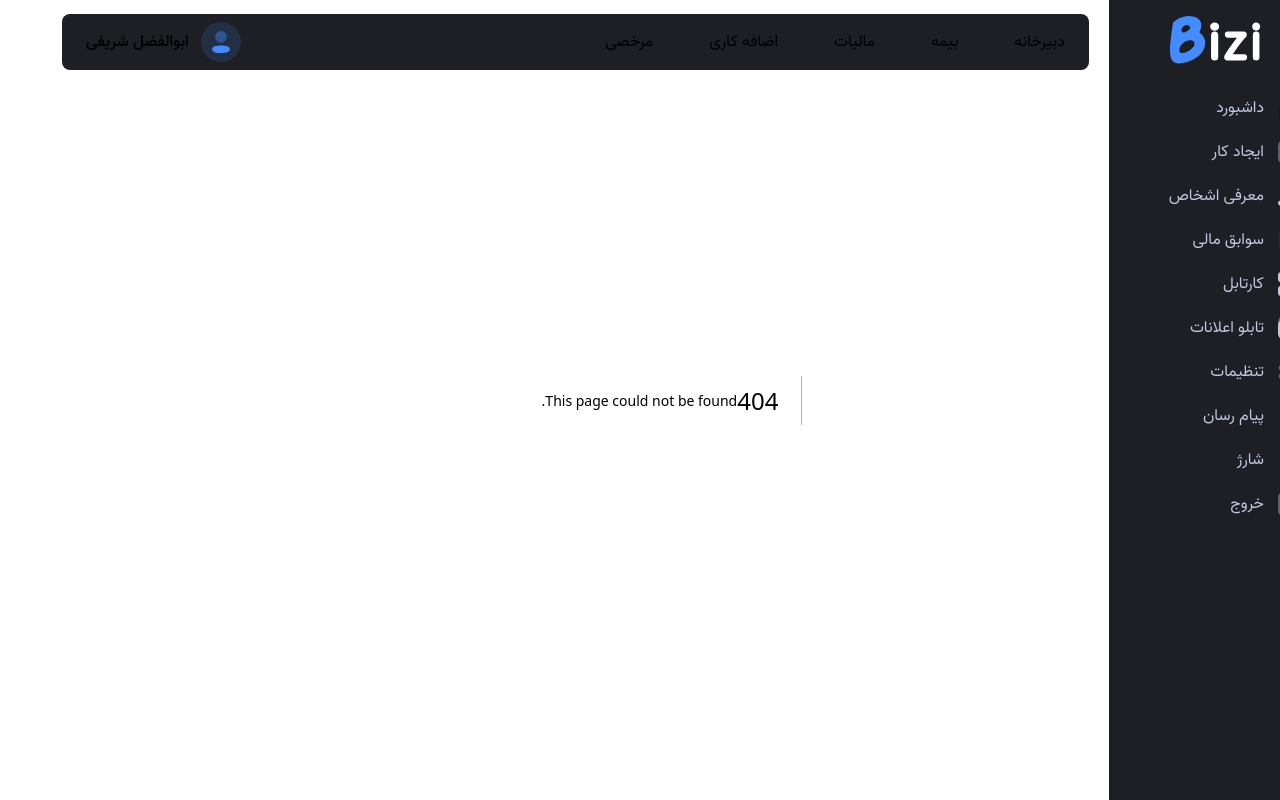
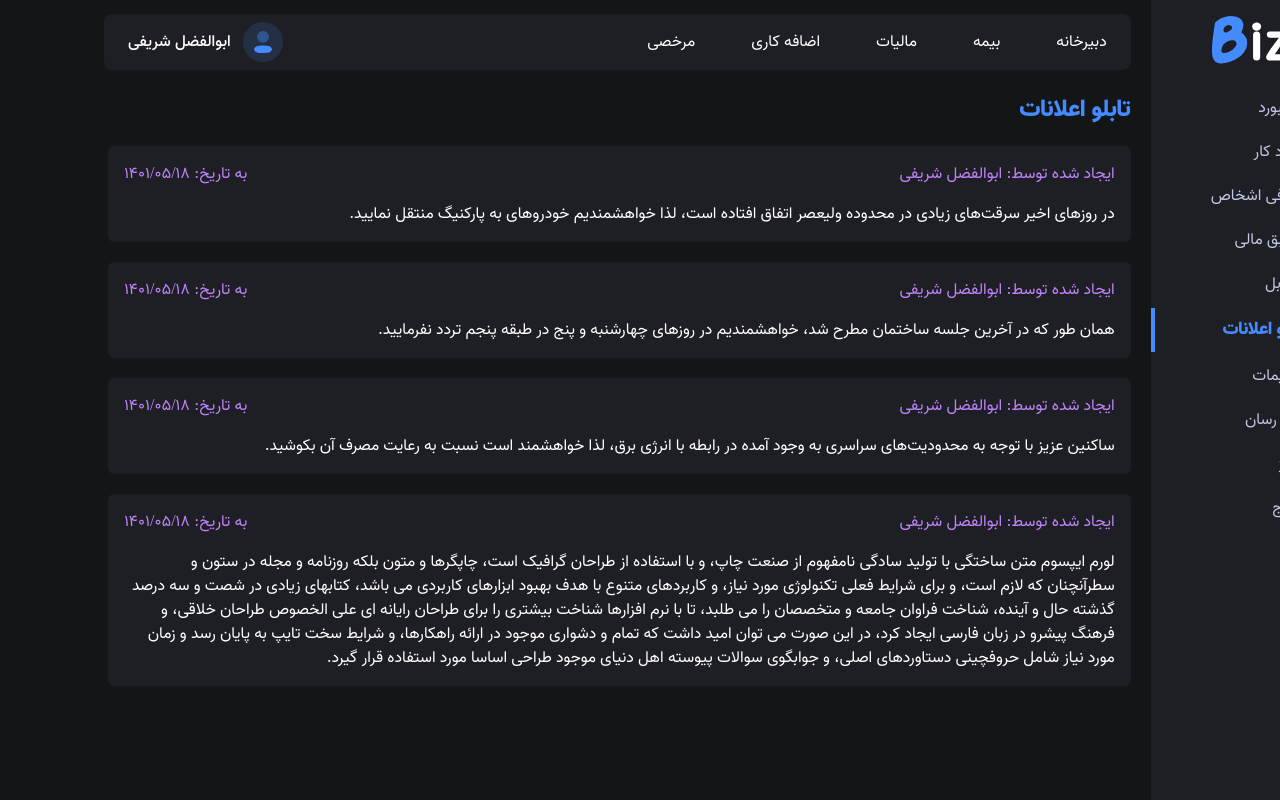
Before and after one commit to vcabolfazl/Admin-Dashboard, a Next.js app: page /Bulletin in a window 1280 px wide. Before the commit this address had no page. Built offline with nearby package versions, Linux system fonts and the light colour scheme.

Commit message:
feat => Development of the Bulletin page

```diff
--- a/src/components/navbar.jsx
+++ b/src/components/navbar.jsx
@@ -57,8 +57,8 @@ export default function Navbar({ hidden }) {
           </Link>
         </li>
 
-        <li className={`w-full px-5 py-2   ${router.pathname == "/folder" ? "navLink__active" : "font-VazirR text-deactivate"}`}>
-          <Link href={"/folder"} className='flex gap-x-3.5 items-center w-fit'>
+        <li className={`w-full px-5 py-2   ${router.pathname == "/Bulletin" ? "navLink__active" : "font-VazirR text-deactivate"}`}>
+          <Link href={"/Bulletin"} className='flex gap-x-3.5 items-center w-fit'>
             <svg className='w-6 h-6 '>
               <use href='#folder'></use>
             </svg>
--- /dev/null
+++ b/src/pages/Bulletin.jsx
@@ -0,0 +1,51 @@
+import React from 'react'
+
+export default function Bulletin() {
+ return (
+  <div className="mt-20 float-left w-full md:w-5/6 md:px-5 md:pt-3.5">
+   <h2 className="font-VazirB text-2xl text-secondary px-5 md:px-0">تابلو اعلانات</h2>
+   <div className="mt-5 space-y-5 relative scroll overflow-auto max-h-[35rem]">
+
+    <div className="p-4 bg-primry rounded-md ml-1">
+     <div className="flex w-full items-center justify-between text-purple mb-4">
+      <p>ایجاد شده توسط: ابوالفضل شریفی</p>
+      <p>به تاریخ: ۱۴۰۱/۰۵/۱۸</p>
+     </div>
+     <span>در روزهای اخیر سرقت‌های زیادی در محدوده ولیعصر اتفاق افتاده است، لذا خواهشمندیم خودروهای به پارکنیگ منتقل نمایید.</span>
+    </div>
+
+    <div className="p-4 bg-primry rounded-md ml-1">
+     <div className="flex w-full items-center justify-between text-purple mb-4">
+      <p>ایجاد شده توسط: ابوالفضل شریفی</p>
+      <p>به تاریخ: ۱۴۰۱/۰۵/۱۸</p>
+     </div>
+     <span>همان طور که در آخرین جلسه ساختمان مطرح شد، خواهشمندیم در روزهای چهارشنبه و پنج در طبقه پنجم تردد نفرمایید. </span>
+    </div>
+
+    <div className="p-4 bg-primry rounded-md ml-1">
+     <div className="flex w-full items-center justify-between text-purple mb-4">
+      <p>ایجاد شده توسط: ابوالفضل شریفی</p>
+      <p>به تاریخ: ۱۴۰۱/۰۵/۱۸</p>
+     </div>
+     <span>ساکنین عزیز با توجه به محدودیت‌های سراسری به وجود آمده در رابطه با انرژی برق، لذا خواهشمند است  نسبت به رعایت مصرف آن بکوشید.</span>
+    </div>
+
+    <div className="p-4 bg-primry rounded-md ml-1">
+     <div className="flex w-full items-center justify-between text-purple mb-4">
+      <p>ایجاد شده توسط: ابوالفضل شریفی</p>
+      <p>به تاریخ: ۱۴۰۱/۰۵/۱۸</p>
+     </div>
+     <span>لورم ایپسوم متن ساختگی با تولید سادگی نامفهوم از صنعت چاپ، و با استفاده از طراحان گرافیک است، چاپگرها و متون بلکه روزنامه و مجله در ستون و سطرآنچنان که لازم است، و برای شرایط فعلی تکنولوژی مورد نیاز، و کاربردهای متنوع با هدف بهبود ابزارهای کاربردی می باشد، کتابهای زیادی در شصت و سه درصد گذشته حال و آینده، شناخت فراوان جامعه و متخصصان را می طلبد، تا با نرم افزارها شناخت بیشتری را برای طراحان رایانه ای علی الخصوص طراحان خلاقی، و فرهنگ پیشرو در زبان فارسی ایجاد کرد، در این صورت می توان امید داشت که تمام و دشواری موجود در ارائه راهکارها، و شرایط سخت تایپ به پایان رسد و زمان مورد نیاز شامل حروفچینی دستاوردهای اصلی، و جوابگوی سوالات پیوسته اهل دنیای موجود طراحی اساسا مورد استفاده قرار گیرد.</span>
+    </div>
+    <div className="p-4 bg-primry rounded-md ml-1">
+     <div className="flex w-full items-center justify-between text-purple mb-4">
+      <p>ایجاد شده توسط: ابوالفضل شریفی</p>
+      <p>به تاریخ: ۱۴۰۱/۰۵/۱۸</p>
+     </div>
+     <span>لورم ایپسوم متن ساختگی با تولید سادگی نامفهوم از صنعت چاپ، و با استفاده از طراحان گرافیک است، چاپگرها و متون بلکه روزنامه و مجله در ستون و سطرآنچنان که لازم است، و برای شرایط فعلی تکنولوژی مورد نیاز، و کاربردهای متنوع با هدف بهبود ابزارهای کاربردی می باشد، کتابهای زیادی در شصت و سه درصد گذشته حال و آینده، شناخت فراوان جامعه و متخصصان را می طلبد، تا با نرم افزارها شناخت بیشتری را برای طراحان رایانه ای علی الخصوص طراحان خلاقی، و فرهنگ پیشرو در زبان فارسی ایجاد کرد، در این صورت می توان امید داشت که تمام و دشواری موجود در ارائه راهکارها، و شرایط سخت تایپ به پایان رسد و زمان مورد نیاز شامل حروفچینی دستاوردهای اصلی، و جوابگوی سوالات پیوسته اهل دنیای موجود طراحی اساسا مورد استفاده قرار گیرد.</span>
+    </div>
+
+   </div>
+  </div>
+ )
+}
--- a/src/pages/CreateWork.jsx
+++ b/src/pages/CreateWork.jsx
@@ -5,7 +5,6 @@ import persian_fa from "react-date-object/locales/persian_fa"
 export default function CreateWork() {
   const date = new Date().toLocaleString("fa-IR-u-nu-latn").slice(0, 8)
   const [selectedDates, setSelectedDates] = useState(date);
-
   const handleDateChange = (dates) => {
     setSelectedDates(dates);
   };
@@ -33,9 +32,6 @@ export default function CreateWork() {
           <p className='text-sm text-gray-300'>وضعیت:</p>
           <input type="text" className='bg-inherit outline-none border-none' />
         </div>
-        {/* <div className="flex gap-1 border-b-2 border-primry pb-1  items-center">
-          <input type="date" className='bg-inherit outline-none border-none' />
-        </div> */}
         <div className='flex gap-1 border-b-2 border-primry pb-1  items-center justify-between '>
           <p className='text-sm text-gray-300'>تاریخ تحویل:</p>
           <MultiDatePicker
```
